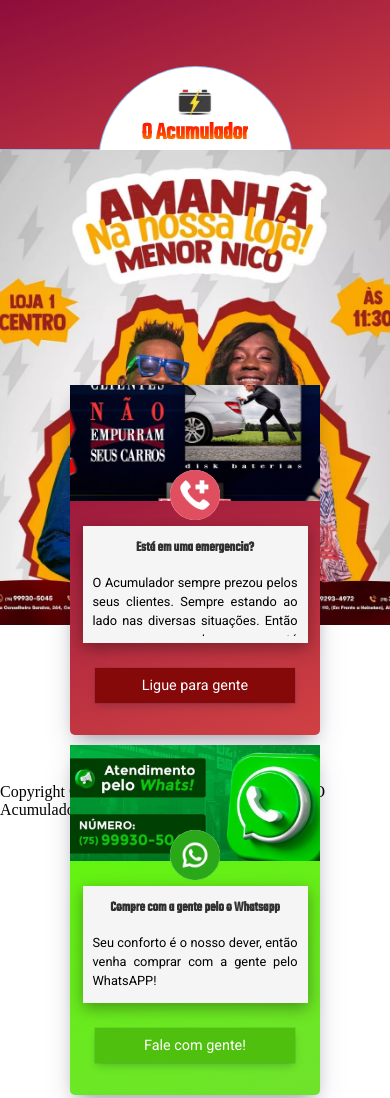
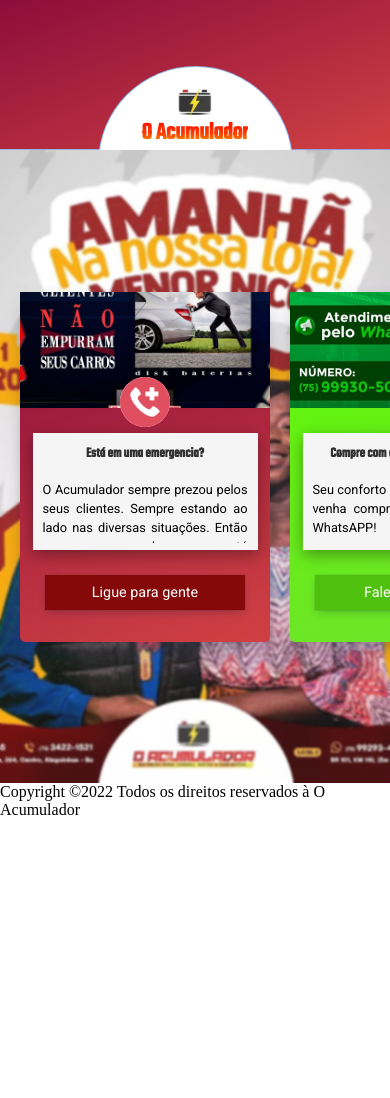
Before and after one commit to CarlosLincon/O-Acumulador, a plain HTML site: page index.html in a window 390 px wide. Shown: the top 1098 px of the page. After the commit the page ends 844 px from the top, so only its background shows below. Drawn offline with Linux system fonts and the light colour scheme.

Commit message:
Termino do cards

```diff
--- a/Css/main.css
+++ b/Css/main.css
@@ -7,6 +7,11 @@
 .container_main {
     width: 100%;
     height: 100%;
+}
+.container_main_div{
+    width: 100%;
+    height: 100%;
+    position: relative;
 }
 
 /* Section slider */
@@ -39,6 +44,37 @@
     background-color: rgba(255, 255, 255, 0.3); */
 }
 
+@media (max-width: 640px) {
+
+    .section_slider {
+        min-height: 75vh;
+    }
+
+    .section_slider_div {
+        width: 100%;
+        height: 100%;
+
+    }
+
+    .section_slider_div_img {
+        width: 100%;
+        height: 100%;
+        object-fit: cover;
+    }
+
+    .section_slider_div_blur {
+        width: 100%;
+        height: 100%;
+        position: absolute;
+        top: 0;
+        /*
+        -webkit-backdrop-filter: blur(10px);
+        backdrop-filter: blur(10px);
+        background-color: rgba(255, 255, 255, 0.3); */
+    }
+
+}
+
 /* Section card */
 
 .section_card {
@@ -56,6 +92,8 @@
     position: absolute;
     top: -250px;
 }
+
+
 
 .section_containerCard {
     max-width: 250px;
@@ -197,3 +235,41 @@
 .section_containerCard:nth-child(2) .section_divCard_button {
     background-color: #4fc00d;
 }
+
+@media (max-width: 640px) {
+    .section_card {
+        position: absolute;
+        top: 0;
+        -webkit-backdrop-filter: blur(10px);
+        backdrop-filter: blur(1px);
+        background-color: rgba(255, 255, 255, 0.068);
+        height: 75vh;
+        overflow-x: scroll;
+    }
+
+    .section_card_div {
+        position: initial;
+        display: flex;
+        justify-content: center;
+        align-items: center;
+        flex-wrap: nowrap;
+        margin: 0;
+
+        width:auto;
+    }
+
+
+    .section_containerCard {
+        width:auto;
+        min-width: 250px;
+        margin: 10px;
+    }
+
+    .section_containerCard:nth-child(1){
+        margin: 10px 10px 10px 450px;
+
+    }
+
+
+
+}
--- a/index.html
+++ b/index.html
@@ -24,12 +24,16 @@
     </header>
     <section class="section_main_container">
         <main class="container_main">
+            <div class="container_main_div">
                 <section class="section_slider">
                     <div class="section_slider_div">
                         <img class="section_slider_div_img" src="./Images/SliderIMG1.jfif" alt="">
                     </div>
                     <div class="section_slider_div_blur"></div>
+
                 </section>
+
+
                 <section class="section_card">
                     <div class="section_card_div">
                         <div class="section_containerCard">
@@ -45,7 +49,8 @@
                                 <div class="section_divCard_titulo_div_p">
                                     <span>O Acumulador sempre prezou pelos seus clientes. Sempre estando ao lado nas
                                         diversas
-                                    situações. Então seu carro quebrou e está precisando de apoio técnico e uma bateria
+                                        situações. Então seu carro quebrou e está precisando de apoio técnico e uma
+                                        bateria
                                         nova?!
                                     </span>
                                     <h6>Ligue para gente (75) 3422-1521.</h6>
@@ -73,7 +78,9 @@
                                 </div>
                             </div>
                             <div class="section_divCard_button">
-                            <a href="https://api.whatsapp.com/send?phone=5571996896147" target="_blank"><button>Fale com gente!</button></a>
+                                <a href="https://api.whatsapp.com/send?phone=5571996896147" target="_blank"><button>Fale
+                                        com
+                                        gente!</button></a>
                             </div>
 
                         </div>
@@ -82,15 +89,18 @@
                             <div class="section_divCard_img">
                                 <img src="./Images/FundosDosCards/QuemSomos.jpg" alt="Quem somos" />
                             </div>
-                        <div class="section_divCard_img_icon"> <img src="./Images/Icons/informacoes.png" alt=""></div>
+                            <div class="section_divCard_img_icon"> <img src="./Images/Icons/informacoes.png" alt="">
+                            </div>
                             <div class="section_divCard_titulo">
                                 <div class="section_divCard_titulo_div_h4">
                                     <h1>Quem somos?</h1>
                                 </div>
                                 <div class="section_divCard_titulo_div_p">
-                                <span>"O Acumulador desde 1963 atendendo com qualidade aos seus clientes. Baterias para
+                                    <span>"O Acumulador desde 1963 atendendo com qualidade aos seus clientes. Baterias
+                                        para
                                         carros Nacionais e Importados. Contamos com o Disk Baterias: (75) 3422-1521
-                                    (Atendimento a Domicilio), agora você pode solicitar o serviço do disk via whatsapp:
+                                        (Atendimento a Domicilio), agora você pode solicitar o serviço do disk via
+                                        whatsapp:
                                         (75) 9 9930-5045. Tradição e Qualidade."
                                     </span>
 
@@ -101,6 +111,7 @@
                             </div>
                         </div>
                 </section>
+            </div>
         </main>
     </section>
 
```
Lines whose indentation alone changed are shown as unchanged.
